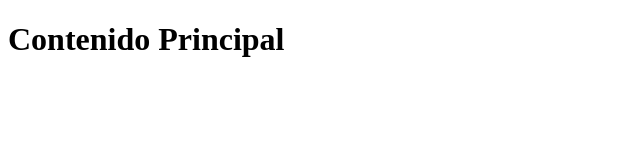
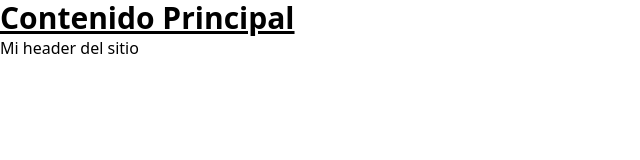
Before and after one commit to caarlozmlbb/blumbit-git-curso, a plain HTML site: page index.html in a window 1280 px wide. Shown: the whole page, without its empty margins (0-640 px from the left). Drawn offline with nearby package versions, Linux system fonts and the light colour scheme.

Commit message:
Agregado header

```diff
--- a/index.html
+++ b/index.html
@@ -4,8 +4,12 @@
     <meta charset="UTF-8">
     <meta name="viewport" content="width=device-width, initial-scale=1.0">
     <title>Mi Web Estatica</title>
+    <script src="https://cdn.jsdelivr.net/npm/@tailwindcss/browser@4"></script>
 </head>
 <body>
-    <h1>Contenido Principal</h1>
+    <h1 class="text-3xl font-bold underline">Contenido Principal</h1>
+    <header>
+        <h2>Mi header del sitio</h2>
+    </header>
 </body>
 </html>
```
